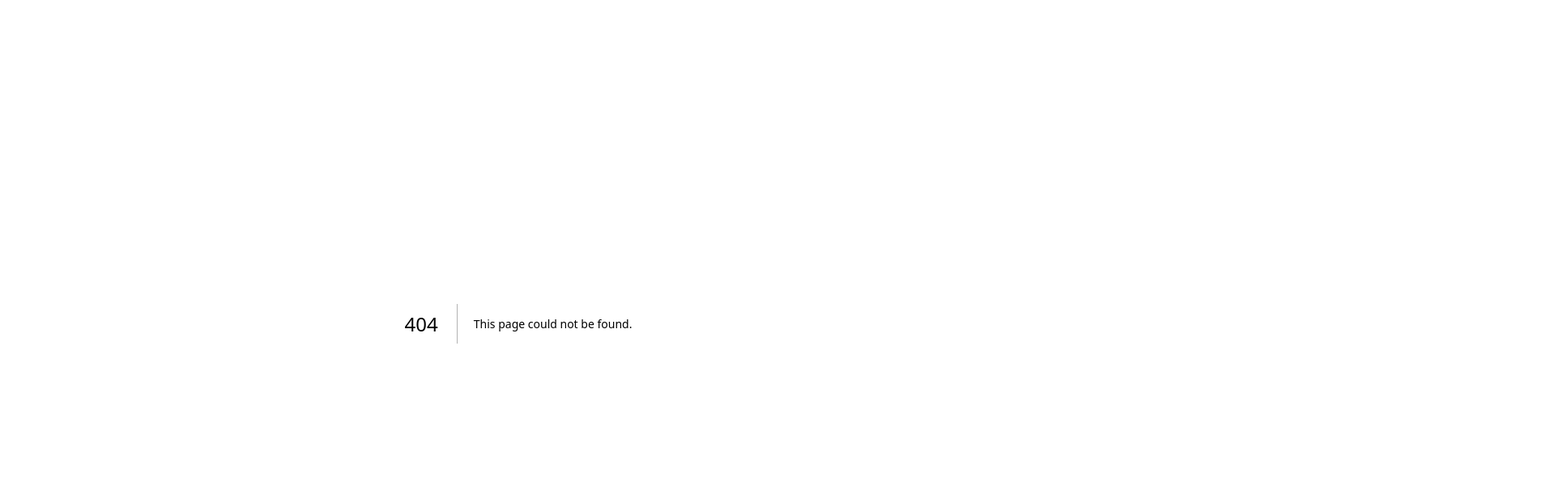
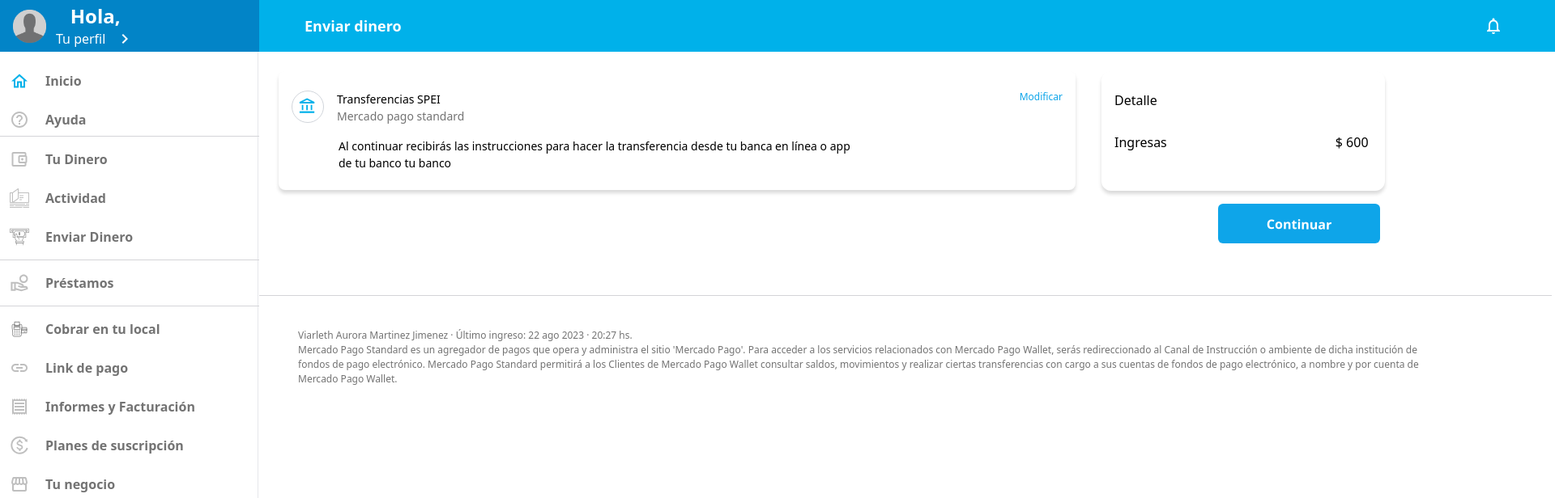
Before and after one commit to illiCristian/NestJs-Backend-Wallet, a Next.js app in the folder client/: page /spei in a window 1280 px wide. Before the commit this address had no page. Shown: the top 616 px of the page at 81% size, 1920 px wide, since content can reach past the window. Built offline with nearby package versions, Linux system fonts and the light colour scheme; no server answers.

Commit message:
feat: add spei route and compoenent

```diff
--- /dev/null
+++ b/client/src/app/(site)/spei/page.tsx
@@ -0,0 +1,67 @@
+import React from 'react'
+import Image from 'next/image'
+import credit_icon from '../../../../public/assets/spei/atom (7).svg'
+import Link from 'next/link'
+import DetailMoney from '@/components/TransferDebit/DetailMoney/DetailMoney'
+
+export default function page() {
+  return (
+    <>
+      <section className="p-6 flex gap-4">
+        <div className="flex flex-col bg-white border-t-white w-[984px] h-[147px] rounded-lg shadow-[0px_4px_4px_0px_#00000025] sh">
+          <div className="flex flex-row justify-between  items-start my-4 px-4 hover:cursor-pointer">
+            <div className="flex gap-4">
+              <div className="border rounded-full border-gray-300 w-10 h-10 mt-2">
+                <Image
+                  src={credit_icon}
+                  alt="credit-icon"
+                  height={48}
+                  width={48}
+                  className="p-2 "
+                />
+              </div>
+              <div className="flex flex-col justify-start items-start mt-2">
+                <p className="text-black text-sm font-normal leading-normal">
+                  Transferencias SPEI
+                </p>
+                <p className="text-neutral-500 text-sm font-normal leading-normal">
+                  Mercado pago standard
+                </p>
+              </div>
+            </div>
+
+            <div className="flex ">
+              <Link href={''}>
+                <p className="text-sky-500 text-xs font-normal leading- mt-2">
+                  Modificar
+                </p>
+              </Link>
+            </div>
+          </div>
+          <div className="flex ml-[74px] items-start ">
+            <div className="flex w-[637px] ">
+              <div className=" flex flex-col justify-start items-start ">
+                <p className="text-black text-sm font-normal leading-normal">
+                  Al continuar recibirás las instrucciones para hacer la
+                  transferencia desde tu banca en línea o app de tu banco tu
+                  banco
+                </p>
+              </div>
+            </div>
+          </div>
+        </div>
+        <div className="flex flex-col space-y-4">
+          <DetailMoney />
+          <Link
+            href={'/money-charge/transfer-debit/operation-success'}
+            className="w-[200.23px] h-[48.69px] px-16 py-3 bg-sky-500 rounded-md justify-center items-end gap-2 inline-flex  ml-40"
+          >
+            <button className="origin-top-left rotate-[0.55deg] text-center text-white text-base font-bold leading-normal">
+              Continuar
+            </button>
+          </Link>
+        </div>
+      </section>
+    </>
+  )
+}
--- a/client/src/components/Home/NavbarHome.tsx
+++ b/client/src/components/Home/NavbarHome.tsx
@@ -12,7 +12,9 @@
     { path: '/home', title: 'Inicio' },
     { path: '/profile', title: 'Perfil' },
     { path: '/balance', title: 'Tu dinero' },
+
     { path: '/send-money', title: 'Enviar dinero' },
+    { path: '/spei', title: 'Enviar dinero' },
     { path: '/money-charge', title: 'Ingresar dinero' },
     { path: '/money-charge/transfer-debit', title: 'Ingresar dinero' },
   ]
--- a/client/src/components/transferDebit/transferOptions/TransferOptions.tsx
+++ b/client/src/components/transferDebit/transferOptions/TransferOptions.tsx
@@ -3,6 +3,7 @@
 import next_arrow from '../../../../public/next-arrow-icon.svg'
 import { MouseEventHandler } from 'react'
 import DetailMoney from '../DetailMoney/DetailMoney'
+import Link from 'next/link'
 
 interface props {
   component: string
@@ -47,7 +48,10 @@
             />
           </div>
           <hr className=" bg-gray-200 border-1" />
-          <div className="flex flex-row justify-between  items-start my-4 px-4">
+          <Link
+            href={'/spei'}
+            className="flex flex-row justify-between  items-start my-4 px-4"
+          >
             <div className="flex ">
               <div className="border rounded-full border-gray-300 mx-2">
                 <Image
@@ -71,9 +75,8 @@
               width={25}
               height={25}
               className=" cursor-pointer"
-              onClick={nextStep}
             />
-          </div>
+          </Link>
         </div>
         <DetailMoney />
       </section>
```
Also changed, not shown: client/public/assets/spei/atom (7).svg (added).
